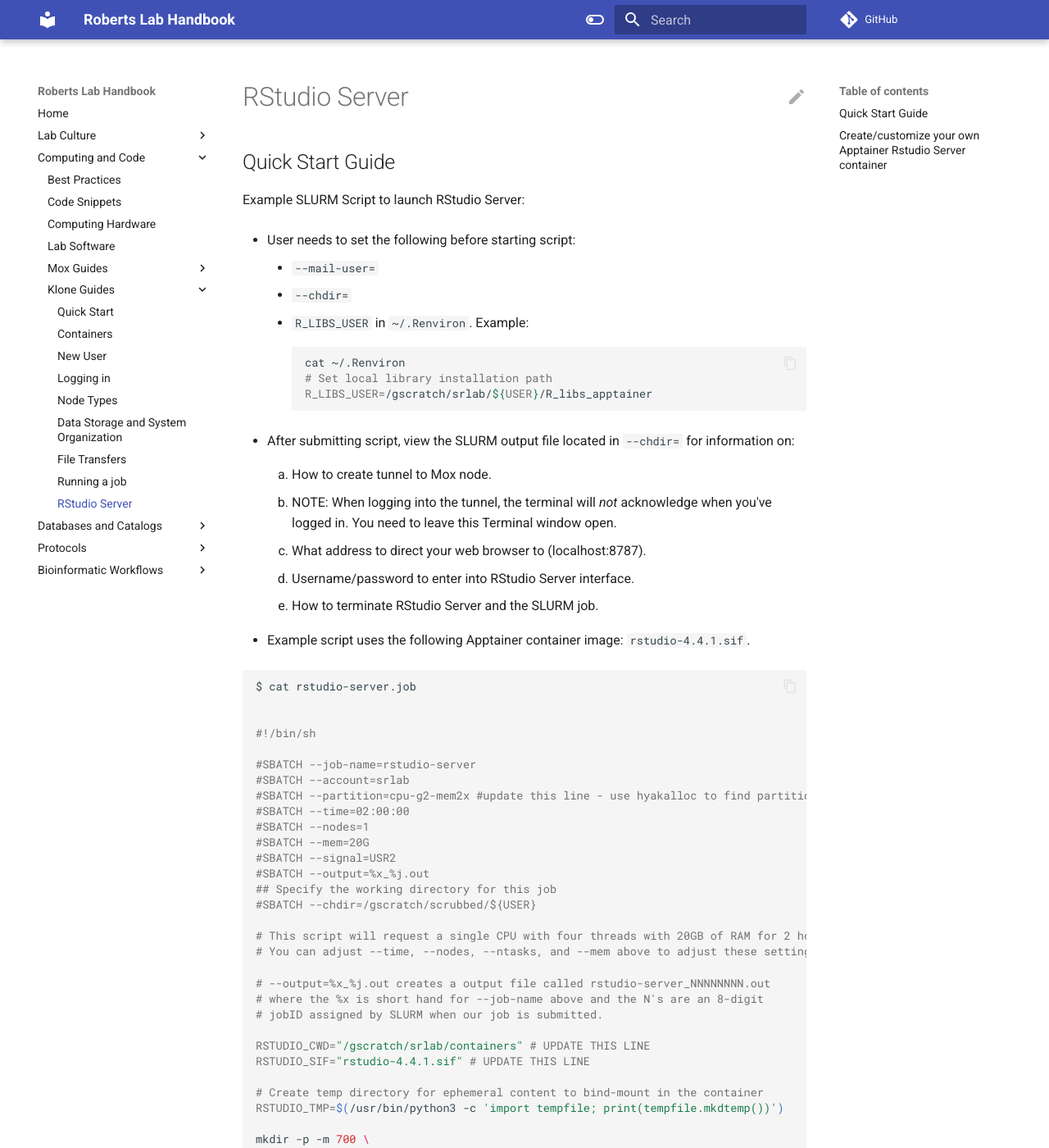
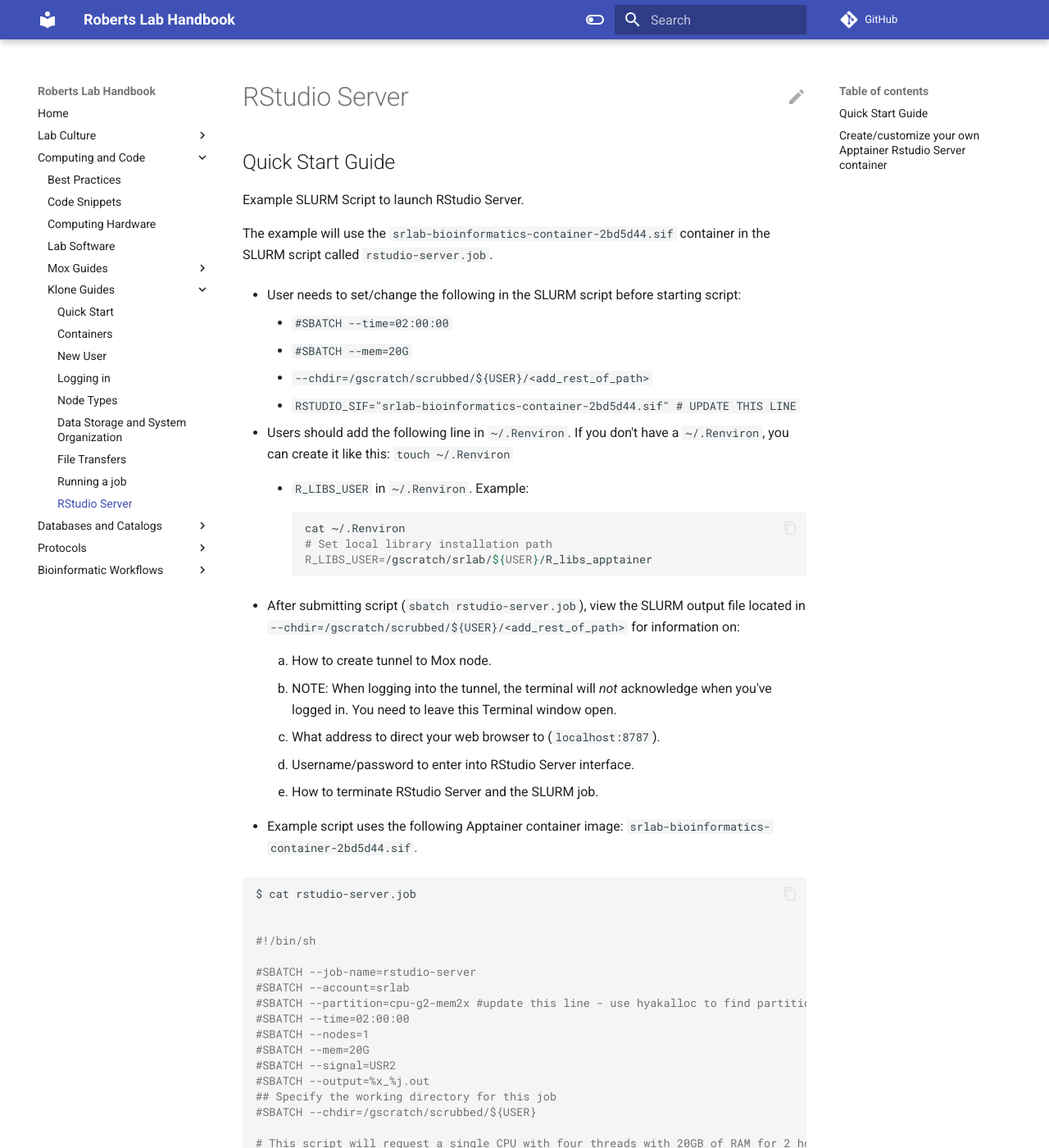
Before and after one commit to RobertsLab/resources, an MkDocs documentation site: the page built from docs/klone_RStudio-Server.md, in a window 1280 px wide and 1400 px high. Shown: the whole window at 82% size. Built offline with MkDocs 1.6.1 and Material for MkDocs 9.7.7, drawn with Linux system fonts in a browser that asks for light colours; comment, search, counter and statistics services are not loaded; some of the changed text lies outside the part shown.

Commit message:
add specific example(s) to klone_RStudio-Server.md

````diff
--- a/docs/klone_RStudio-Server.md
+++ b/docs/klone_RStudio-Server.md
@@ -1,11 +1,18 @@
 ## Quick Start Guide
 
-Example SLURM Script to launch RStudio Server:
+Example SLURM Script to launch RStudio Server.
 
-- User needs to set the following before starting script:
+The example will use the `srlab-bioinformatics-container-2bd5d44.sif` container in the SLURM script called `rstudio-server.job`.
 
-    - `--mail-user=`
-    - `--chdir=`
+- User needs to set/change the following in the SLURM script before starting script:
+
+    - `#SBATCH --time=02:00:00`
+    - `#SBATCH --mem=20G`
+    - `--chdir=/gscratch/scrubbed/${USER}/<add_rest_of_path>`
+    - `RSTUDIO_SIF="srlab-bioinformatics-container-2bd5d44.sif" # UPDATE THIS LINE`
+
+- Users should add the following line in `~/.Renviron`. If you don't have a `~/.Renviron`, you can create it like this: `touch ~/.Renviron`
+
     - `R_LIBS_USER` in `~/.Renviron`. Example:
 
         ```shell
@@ -14,19 +21,19 @@
         R_LIBS_USER=/gscratch/srlab/${USER}/R_libs_apptainer
         ```
 
-- After submitting script, view the SLURM output file located in `--chdir=` for information on:
+- After submitting script (`sbatch rstudio-server.job`), view the SLURM output file located in `--chdir=/gscratch/scrubbed/${USER}/<add_rest_of_path>` for information on:
 
     1. How to create tunnel to Mox node.
 
       - NOTE: When logging into the tunnel, the terminal will _not_ acknowledge when you've logged in. You need to leave this Terminal window open.
 
-    2. What address to direct your web browser to (localhost:8787).
+    2. What address to direct your web browser to (`localhost:8787`).
 
     3. Username/password to enter into RStudio Server interface.
 
     4. How to terminate RStudio Server and the SLURM job.
 
-- Example script uses the following Apptainer container image: `rstudio-4.4.1.sif`.
+- Example script uses the following Apptainer container image: `srlab-bioinformatics-container-2bd5d44.sif`.
 
 ```shell
 $ cat rstudio-server.job
@@ -53,7 +60,7 @@
 # jobID assigned by SLURM when our job is submitted.
 
 RSTUDIO_CWD="/gscratch/srlab/containers" # UPDATE THIS LINE
-RSTUDIO_SIF="rstudio-4.4.1.sif" # UPDATE THIS LINE
+RSTUDIO_SIF="srlab-bioinformatics-container-2bd5d44.sif" # UPDATE THIS LINE
 
 # Create temp directory for ephemeral content to bind-mount in the container
 RSTUDIO_TMP=$(/usr/bin/python3 -c 'import tempfile; print(tempfile.mkdtemp())')
````
